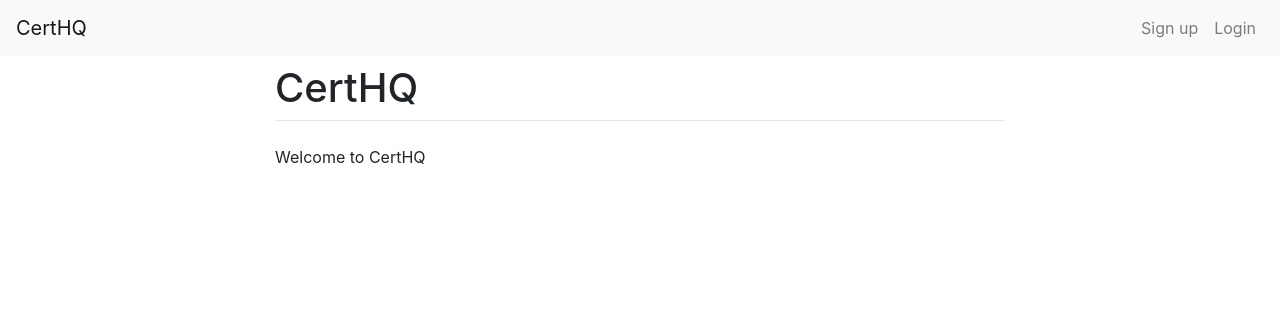
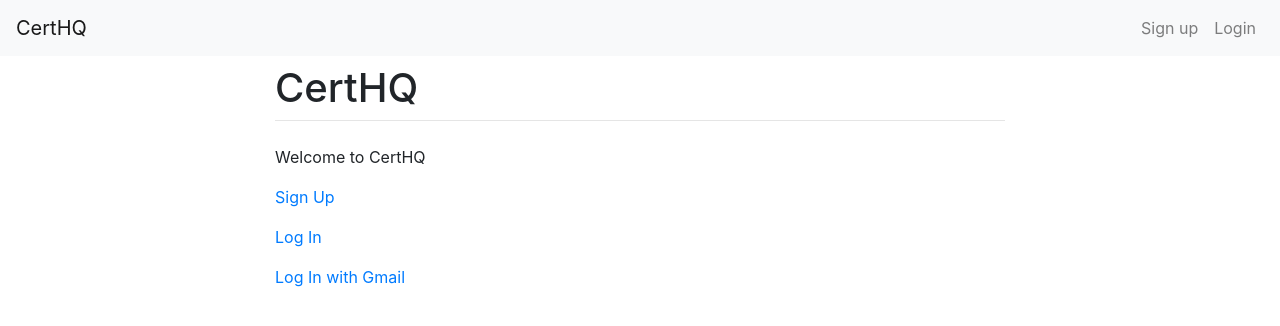
Before and after one commit to philratcliffe/certhq, a Django app: page / in a window 1280 px wide. Shown: the top 326 px of the page. Run offline with Django 3.2, Linux system fonts and the light colour scheme; parts of the project's set-up code (start-up, migrations or seed data) failed here and were passed over; some libraries are stand-ins or nearby versions.

Commit message:
Add allauth for gmail OAuth

```diff
--- a/config/requirements/common.txt
+++ b/config/requirements/common.txt
@@ -4,5 +4,4 @@ cryptography==2.5
 pyOpenSSL==19.0.0
 djangorestframework==3.9.1
 django-cors-headers==2.5.0
-django-allauth
-coverage
+django-allauth==0.39.1
--- a/config/urls.py
+++ b/config/urls.py
@@ -18,10 +18,10 @@ from django.urls import include, path, reverse_lazy
 from django.views.generic import RedirectView, TemplateView
 
 urlpatterns = [
-    path('', TemplateView.as_view(template_name='home.html')),
+    path('', TemplateView.as_view(template_name='home.html'), name='home'),
     path('admin/', admin.site.urls),
-    path('users/', include('django.contrib.auth.urls')),
     path('users/', include('certhq.users.urls')),
     path('certificates/', include('certhq.certificates.urls')),
-    path('api/v1/', include('certhq.api.urls'))
+    path('api/v1/', include('certhq.api.urls')),
+    path('accounts/', include('allauth.urls')),
 ]
--- a/templates/base.html
+++ b/templates/base.html
@@ -49,7 +49,7 @@
                    {{user.username}}
                 </a>
                 <div class="dropdown-menu" aria-labelledby="navbarDropdownMenuLink">
-                    <a class="dropdown-item" href="{% url 'logout' %}">Logout</a>
+                    <a class="dropdown-item" href="{% url 'account_logout' %}">Log out</a>
                     <a class="dropdown-item" href="">Profile</a>
                 </div>
             </li>
@@ -57,10 +57,10 @@
         {% else %}
         <ul class="navbar-nav ml-auto">
             <li class="nav-item">
-                <a class="nav-link" href="{% url 'login' %}">Sign up</a>
+                <a class="nav-link" href="{% url 'account_signup' %}">Sign up</a>
             </li>
             <li class="nav-item">
-                <a class="nav-link" href="{% url 'login' %}">Login</a>
+                <a class="nav-link" href="{% url 'account_login' %}">Login</a>
             </li>
         </ul>
         {% endif %}
--- a/templates/home.html
+++ b/templates/home.html
@@ -1,8 +1,16 @@
-
 {% extends 'base.html' %}
+{% load socialaccount %}
 
 {%block title%}CertHQ - Welcome{%endblock title%}
 
 {% block content %}
 <p>Welcome to CertHQ</p>
+{% if user.is_authenticated %}
+<p>Hi {{ user.username }}
+<p><a href="{% url 'account_logout' %}">Log out</a>
+{% else %}
+<p><a href="{% url 'account_signup' %}">Sign Up</a></p>
+<p><a href="{% url 'account_login' %}">Log In </a></p>
+<p><a href="{% provider_login_url 'google' %}">Log In with Gmail</a></p>
+{% endif %}
 {% endblock %}
```
Also changed, not shown: config/settings/base.py (+21 -1 lines), config/settings/local.py (line endings or trailing spaces).
